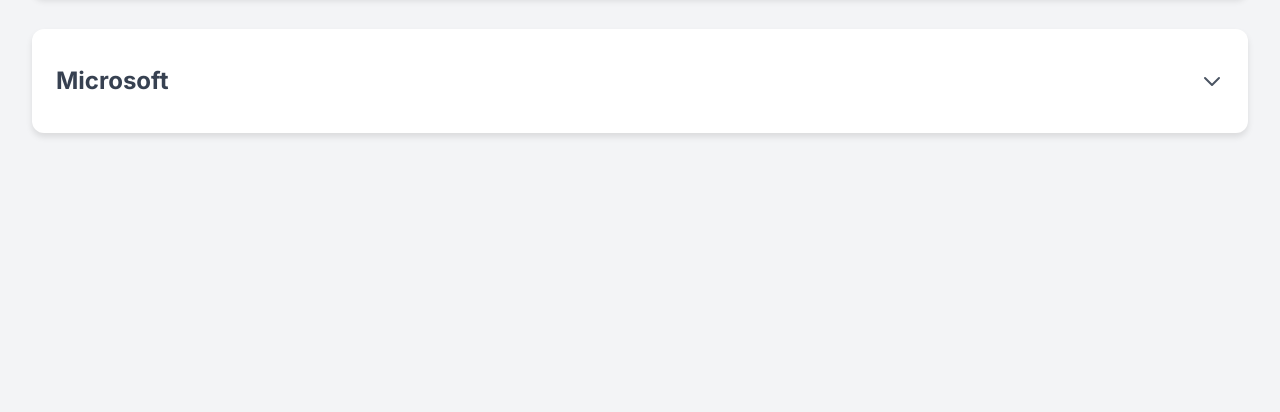
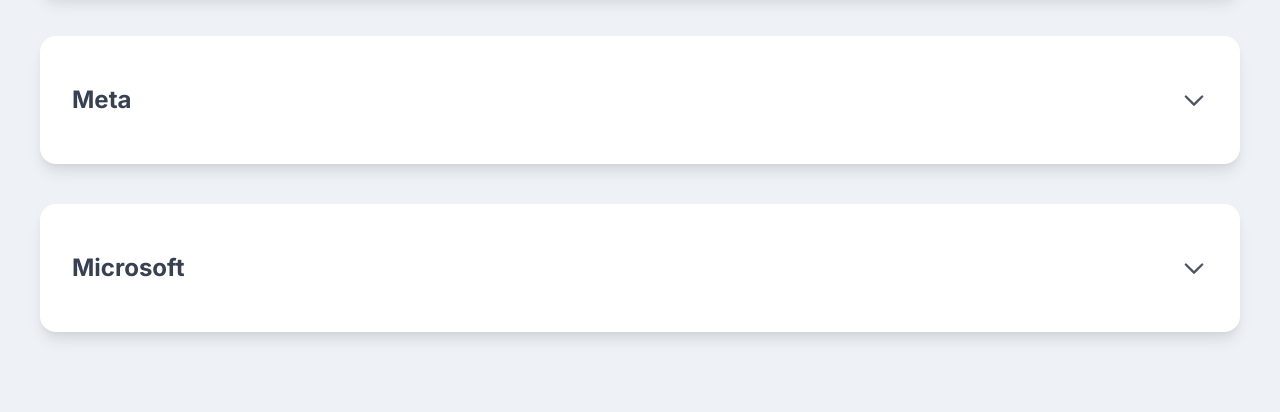
Before and after one commit to GuiGuMuMu/Data-Job-Seeking, a plain HTML site: page index.html in a window 1280 px wide. Shown: the part 699-1111 px from the top of the page. Before the commit the page ends 896 px from the top, so only its background shows below. Drawn offline with nearby package versions, Linux system fonts and the light colour scheme.

Commit message:
Update index.html

```diff
--- a/index.html
+++ b/index.html
@@ -10,111 +10,139 @@
     <style>
         body {
             font-family: 'Inter', sans-serif;
-            background-color: #f3f4f6;
+            background-color: #eef2f6; /* Softer background */
             color: #333;
         }
         .container {
             max-width: 1200px;
             margin: 0 auto;
-            padding: 2rem;
+            padding: 2.5rem; /* Increased padding */
         }
         .company-section {
             background-color: #ffffff;
-            border-radius: 0.75rem; /* rounded-xl */
-            box-shadow: 0 4px 6px rgba(0, 0, 0, 0.1); /* shadow-md */
-            margin-bottom: 2rem;
-            padding: 1.5rem;
+            border-radius: 1rem; /* More rounded */
+            box-shadow: 0 10px 15px -3px rgba(0, 0, 0, 0.1), 0 4px 6px -2px rgba(0, 0, 0, 0.05); /* Stronger shadow */
+            margin-bottom: 2.5rem; /* Increased margin */
+            padding: 2rem; /* Increased padding */
+            transition: transform 0.2s ease-in-out, box-shadow 0.2s ease-in-out;
+        }
+        .company-section:hover {
+            transform: translateY(-5px);
+            box-shadow: 0 20px 25px -5px rgba(0, 0, 0, 0.1), 0 10px 10px -5px rgba(0, 0, 0, 0.04);
         }
         .job-family-card {
-            background-color: #f9fafb;
-            border-radius: 0.5rem; /* rounded-lg */
-            border: 1px solid #e5e7eb; /* border border-gray-200 */
-            padding: 1.25rem;
-            margin-bottom: 1rem;
+            background-color: #f0f8ff; /* Lighter blue tint */
+            border-radius: 0.75rem; /* More rounded */
+            border: 1px solid #d1e9ff; /* Softer border color */
+            padding: 1.5rem; /* Increased padding */
+            margin-bottom: 1.25rem; /* Increased margin */
+            box-shadow: 0 1px 3px rgba(0, 0, 0, 0.08); /* Subtle shadow for inner cards */
+            transition: all 0.2s ease-in-out;
         }
         .job-family-card:last-child {
             margin-bottom: 0;
+        }
+        .job-family-card:hover {
+            transform: translateY(-3px);
+            box-shadow: 0 5px 10px rgba(0, 0, 0, 0.1);
         }
         .accordion-header {
             cursor: pointer;
             display: flex;
             justify-content: space-between;
             align-items: center;
-            font-weight: 600;
-            font-size: 1.25rem; /* text-xl */
-            padding: 0.75rem 0;
-            color: #1a202c; /* Darker text for header */
+            font-weight: 700; /* Bolder header */
+            font-size: 1.5rem; /* Larger text */
+            padding: 1rem 0;
+            color: #2c5282; /* Darker blue for headers */
+            transition: color 0.2s ease-in-out;
+        }
+        .accordion-header:hover {
+            color: #007bff; /* Highlight on hover */
         }
         .accordion-content {
             max-height: 0;
             overflow: hidden;
-            transition: max-height 0.3s ease-out;
+            transition: max-height 0.5s ease-out; /* Slower transition for smoother open/close */
         }
         .accordion-content.active {
-            max-height: 2500px; /* Increased for more content */
-            transition: max-height 0.5s ease-in;
+            max-height: 2500px; /* Sufficient height */
+            transition: max-height 0.7s ease-in; /* Slower transition for smoother open/close */
         }
         .flow-step {
-            background-color: #e0f7fa; /* Lighter blue background for steps */
-            border-left: 4px solid #007bff; /* Blue left border */
+            background-color: #ffffff; /* White background for steps */
+            border-left: 4px solid #4299e1; /* A more vibrant blue */
             border-radius: 0.5rem;
-            padding: 1rem;
+            padding: 1.25rem; /* Slightly more padding */
             margin-bottom: 1rem;
             position: relative;
             box-shadow: 0 2px 4px rgba(0, 0, 0, 0.05);
             display: flex;
             align-items: flex-start;
+            transition: all 0.2s ease-in-out;
+        }
+        .flow-step:hover {
+            background-color: #f8faff; /* Very light blue on hover */
+            box-shadow: 0 4px 8px rgba(0, 0, 0, 0.1);
         }
         .flow-step:not(:last-child)::after {
             content: '';
             position: absolute;
-            left: 1.25rem; /* Align with border */
-            bottom: -1rem; /* Position below the current step */
+            left: 1.25rem;
+            bottom: -1rem;
             width: 2px;
-            height: 1rem; /* Length of the connector */
-            background-color: #007bff;
+            height: 1rem;
+            background-color: #4299e1; /* Matching vibrant blue */
         }
         .flow-step-number {
             display: inline-flex;
             align-items: center;
             justify-content: center;
-            width: 2rem;
-            height: 2rem;
-            background-color: #007bff;
+            width: 2.25rem; /* Slightly larger number circle */
+            height: 2.25rem;
+            background-color: #4299e1; /* Vibrant blue */
             color: white;
-            border-radius: 9999px; /* Full rounded */
+            border-radius: 9999px;
             font-weight: bold;
-            margin-right: 0.75rem;
+            margin-right: 1rem; /* More space */
             flex-shrink: 0;
-            box-shadow: 0 2px 4px rgba(0, 0, 0, 0.1);
+            box-shadow: 0 2px 4px rgba(0, 0, 0, 0.15);
         }
         .step-text {
             flex-grow: 1;
         }
         .knowledge-points {
-            margin-top: 0.5rem;
-            padding-left: 0.75rem;
-            border-left: 2px dashed #a0aec0; /* Dashed gray border for knowledge points */
-            font-size: 0.9rem;
+            margin-top: 0.75rem; /* More space */
+            padding-left: 1rem; /* More indent */
+            border-left: 2px dashed #90cdf4; /* Lighter, softer dashed line */
+            font-size: 0.95rem; /* Slightly larger font */
             color: #4a5568;
+            line-height: 1.5; /* Better readability */
         }
         .round-title {
             display: flex;
             align-items: center;
-            font-weight: 500; /* Medium font weight */
-            font-size: 1.125rem; /* text-lg */
-            color: #2d3748; /* Darker text for round titles */
+            font-weight: 600; /* Bolder */
+            font-size: 1.25rem; /* Larger */
+            color: #2d3748;
         }
         .round-title svg {
-            margin-right: 0.5rem;
-            color: #007bff; /* Icon color */
+            margin-right: 0.6rem; /* More space */
+            color: #4299e1; /* Matching vibrant blue */
+            width: 22px; /* Slightly larger icons */
+            height: 22px;
+        }
+        .text-description {
+            font-size: 1rem;
+            color: #5a677a;
+            line-height: 1.6;
         }
     </style>
 </head>
 <body class="antialiased">
     <div class="container">
-        <h1 class="text-4xl font-extrabold text-center text-gray-800 mb-8">Data Job Interview Flowchart Summary</h1>
-        <p class="text-center text-gray-600 mb-8">
+        <h1 class="text-5xl font-extrabold text-center text-gray-800 mb-10 leading-tight">Data Job Interview Flowchart Summary</h1>
+        <p class="text-center text-description mb-10">
             This flowchart summarizes typical interview rounds and required skills for various data roles across top tech companies.
             Please note that the exact number and order of rounds, as well as specific content, can vary significantly by team, level, and individual interviewer.
         </p>
@@ -123,11 +151,11 @@
         <div class="company-section">
             <div class="accordion-header" onclick="toggleAccordion('amazon-content')">
                 <h2 class="text-2xl font-bold text-gray-700">Amazon</h2>
-                <svg class="w-6 h-6 text-gray-600 transform transition-transform duration-300" id="amazon-arrow" fill="none" stroke="currentColor" viewBox="0 0 24 24" xmlns="http://www.w3.org/2000/svg"><path stroke-linecap="round" stroke-linejoin="round" stroke-width="2" d="M19 9l-7 7-7-7"></path></svg>
+                <svg class="w-7 h-7 text-gray-600 transform transition-transform duration-300" id="amazon-arrow" fill="none" stroke="currentColor" viewBox="0 0 24 24" xmlns="http://www.w3.org/2000/svg"><path stroke-linecap="round" stroke-linejoin="round" stroke-width="2" d="M19 9l-7 7-7-7"></path></svg>
             </div>
             <div class="accordion-content" id="amazon-content">
                 <!-- Data Scientist (DS) -->
-                <div class="job-family-card mt-4">
+                <div class="job-family-card mt-6">
                     <h3 class="text-xl font-semibold text-gray-800 mb-4">Data Scientist (DS) Interview Flow</h3>
                     <div class="flow-step">
                         <span class="flow-step-number">1</span>
@@ -190,7 +218,7 @@
                             </div>
                         </div>
                     </div>
-                    <p class="text-gray-600 mt-3 mb-2">**Interview Characteristics:** SQL is paramount and often determines technical round success; LPs are crucial throughout the interview, requiring thorough preparation of multiple stories; some roles may require system design.</p>
+                    <p class="text-description mt-4 mb-2">**Interview Characteristics:** SQL is paramount and often determines technical round success; LPs are crucial throughout the interview, requiring thorough preparation of multiple stories; some roles may require system design.</p>
                 </div>
 
                 <!-- Business Intelligence Engineer (BIE) -->
@@ -248,7 +276,7 @@
                         <span class="flow-step-number">5</span>
                         <div class="step-text">
                             <p class="round-title">
-                                <svg xmlns="http://www.w3.org/2000/svg" width="20" height="20" viewBox="0 0 24 24" fill="none" stroke="currentColor" stroke-width="2" stroke-linecap="round" stroke-linejoin="round" class="inline-block mr-2"><ellipse cx="12" cy="5" rx="9" ry="3"></ellipse><path d="M21 12c0 1.66-4 3-9 3s-9-1.34-9-3"></path><path d="M3 5v14c0 1.66 4 3 9 3s9-1.34 9-3V5"></path></svg>
+                                <svg xmlns="http://www.w3.org/2000/svg" width="20" height="20" viewBox="0 0 24 24" fill="none" stroke="currentColor" stroke-width="2" stroke-linecap="round" stroke-linejoin="round" class="inline-block mr-2"><ellipse cx="12" cy="5" rx="9" ry="3"></ellipse><path d="M21 12c0 1.66-4 3-9 3s-9-1.34-9-3"></path><path d="M3 5v14c0 1.66 4 3 9 3s9-1.34-9-3V5"></path></svg>
                                 Round 5: ETL/Database
                             </p>
                             <div class="knowledge-points">
@@ -256,7 +284,7 @@
                             </div>
                         </div>
                     </div>
-                    <p class="text-gray-600 mt-3 mb-2">**Interview Characteristics:** SQL is highly difficult and requires performance optimization; strong emphasis on data modeling and visualization skills; LP preparation is key.</p>
+                    <p class="text-description mt-4 mb-2">**Interview Characteristics:** SQL is highly difficult and requires performance optimization; strong emphasis on data modeling and visualization skills; LP preparation is key.</p>
                 </div>
 
                 <!-- Data Engineer (DE) -->
@@ -310,7 +338,7 @@
                             </div>
                         </div>
                     </div>
-                    <p class="text-gray-600 mt-3 mb-2">**Interview Characteristics:** SQL and Python coding are core; system design ability is highly important.</p>
+                    <p class="text-description mt-4 mb-2">**Interview Characteristics:** SQL and Python coding are core; system design ability is highly important.</p>
                 </div>
             </div>
         </div>
@@ -319,11 +347,11 @@
         <div class="company-section">
             <div class="accordion-header" onclick="toggleAccordion('apple-content')">
                 <h2 class="text-2xl font-bold text-gray-700">Apple</h2>
-                <svg class="w-6 h-6 text-gray-600 transform transition-transform duration-300" id="apple-arrow" fill="none" stroke="currentColor" viewBox="0 0 24 24" xmlns="http://www.w3.org/2000/svg"><path stroke-linecap="round" stroke-linejoin="round" stroke-width="2" d="M19 9l-7 7-7-7"></path></svg>
+                <svg class="w-7 h-7 text-gray-600 transform transition-transform duration-300" id="apple-arrow" fill="none" stroke="currentColor" viewBox="0 0 24 24" xmlns="http://www.w3.org/2000/svg"><path stroke-linecap="round" stroke-linejoin="round" stroke-width="2" d="M19 9l-7 7-7-7"></path></svg>
             </div>
             <div class="accordion-content" id="apple-content">
                 <!-- Data Scientist (DS) -->
-                <div class="job-family-card mt-4">
+                <div class="job-family-card mt-6">
                     <h3 class="text-xl font-semibold text-gray-800 mb-4">Data Scientist (DS) Interview Flow</h3>
                     <div class="flow-step">
                         <span class="flow-step-number">1</span>
@@ -385,7 +413,7 @@
                             </div>
                         </div>
                     </div>
-                    <p class="text-gray-600 mt-3 mb-2">**Interview Characteristics:** Multiple interview rounds (up to 7); recruitment process can be lengthy, with delayed HR feedback; MLDS roles delve deeply into machine learning and LLM knowledge.</p>
+                    <p class="text-description mt-4 mb-2">**Interview Characteristics:** Multiple interview rounds (up to 7); recruitment process can be lengthy, with delayed HR feedback; MLDS roles delve deeply into machine learning and LLM knowledge.</p>
                 </div>
 
                 <!-- Data Analyst (DA) -->
@@ -439,7 +467,7 @@
                             </div>
                         </div>
                     </div>
-                    <p class="text-gray-600 mt-3 mb-2">**Interview Characteristics:** More focused on data analysis and business understanding.</p>
+                    <p class="text-description mt-4 mb-2">**Interview Characteristics:** More focused on data analysis and business understanding.</p>
                 </div>
             </div>
         </div>
@@ -448,11 +476,11 @@
         <div class="company-section">
             <div class="accordion-header" onclick="toggleAccordion('google-content')">
                 <h2 class="text-2xl font-bold text-gray-700">Google</h2>
-                <svg class="w-6 h-6 text-gray-600 transform transition-transform duration-300" id="google-arrow" fill="none" stroke="currentColor" viewBox="0 0 24 24" xmlns="http://www.w3.org/2000/svg"><path stroke-linecap="round" stroke-linejoin="round" stroke-width="2" d="M19 9l-7 7-7-7"></path></svg>
+                <svg class="w-7 h-7 text-gray-600 transform transition-transform duration-300" id="google-arrow" fill="none" stroke="currentColor" viewBox="0 0 24 24" xmlns="http://www.w3.org/2000/svg"><path stroke-linecap="round" stroke-linejoin="round" stroke-width="2" d="M19 9l-7 7-7-7"></path></svg>
             </div>
             <div class="accordion-content" id="google-content">
                 <!-- Data Scientist (DS) -->
-                <div class="job-family-card mt-4">
+                <div class="job-family-card mt-6">
                     <h3 class="text-xl font-semibold text-gray-800 mb-4">Data Scientist (DS) Interview Flow</h3>
                     <div class="flow-step">
                         <span class="flow-step-number">1</span>
@@ -526,7 +554,7 @@
                             </div>
                         </div>
                     </div>
-                    <p class="text-gray-600 mt-3 mb-2">**Interview Characteristics:** Comprehensive interview content covering SQL, Python, ML/Stats, Case Study, and BQ; Case Study leans towards product, requiring deep understanding of business logic; high requirements for statistical fundamentals, sometimes requiring manual derivation of formulas.</p>
+                    <p class="text-description mt-4 mb-2">**Interview Characteristics:** Comprehensive interview content covering SQL, Python, ML/Stats, Case Study, and BQ; Case Study leans towards product, requiring deep understanding of business logic; high requirements for statistical fundamentals, sometimes requiring manual derivation of formulas.</p>
                 </div>
 
                 <!-- Product Data Scientist (PDS) -->
@@ -604,7 +632,7 @@
                             </div>
                         </div>
                     </div>
-                    <p class="text-gray-600 mt-3 mb-2">**Interview Characteristics:** Comprehensive interview content covering SQL, Python, ML/Stats, Case Study, and BQ; Case Study leans towards product, requiring deep understanding of business logic; high requirements for statistical fundamentals, sometimes requiring manual derivation of formulas.</p>
+                    <p class="text-description mt-4 mb-2">**Interview Characteristics:** Comprehensive interview content covering SQL, Python, ML/Stats, Case Study, and BQ; Case Study leans towards product, requiring deep understanding of business logic; high requirements for statistical fundamentals, sometimes requiring manual derivation of formulas.</p>
                 </div>
 
                 <!-- Data Scientist Research (DSR) -->
@@ -646,7 +674,7 @@
                             </div>
                         </div>
                     </div>
-                    <p class="text-gray-600 mt-3 mb-2">**Interview Characteristics:** Highly theoretical and research-focused; emphasizes deep understanding of ML algorithms and ability to conduct independent research.</p>
+                    <p class="text-description mt-4 mb-2">**Interview Characteristics:** Highly theoretical and research-focused; emphasizes deep understanding of ML algorithms and ability to conduct independent research.</p>
                 </div>
             </div>
         </div>
@@ -655,11 +683,11 @@
         <div class="company-section">
             <div class="accordion-header" onclick="toggleAccordion('meta-content')">
                 <h2 class="text-2xl font-bold text-gray-700">Meta</h2>
-                <svg class="w-6 h-6 text-gray-600 transform transition-transform duration-300" id="meta-arrow" fill="none" stroke="currentColor" viewBox="0 0 24 24" xmlns="http://www.w3.org/2000/svg"><path stroke-linecap="round" stroke-linejoin="round" stroke-width="2" d="M19 9l-7 7-7-7"></path></svg>
+                <svg class="w-7 h-7 text-gray-600 transform transition-transform duration-300" id="meta-arrow" fill="none" stroke="currentColor" viewBox="0 0 24 24" xmlns="http://www.w3.org/2000/svg"><path stroke-linecap="round" stroke-linejoin="round" stroke-width="2" d="M19 9l-7 7-7-7"></path></svg>
             </div>
             <div class="accordion-content" id="meta-content">
                 <!-- Data Scientist (DS) / Data Science Analyst (DSA) -->
-                <div class="job-family-card mt-4">
+                <div class="job-family-card mt-6">
                     <h3 class="text-xl font-semibold text-gray-800 mb-4">Data Scientist (DS) / Data Science Analyst (DSA) Interview Flow</h3>
                     <div class="flow-step">
                         <span class="flow-step-number">1</span>
@@ -669,7 +697,7 @@
                                 Round 1: SQL
                             </p>
                             <div class="knowledge-points">
-                                <p>Skills: High-frequency questions (`content_views`, `violating_content` table queries, consecutive monthly purchasing users, ad revenue YoY growth rate, Oculus-related questions).</p>
+                                <p>Skills: High-frequency questions (content_views, violating_content table queries, consecutive monthly purchasing users, ad revenue YoY growth rate, Oculus-related questions).</p>
                             </div>
                         </div>
                     </div>
@@ -721,7 +749,7 @@
                             </div>
                         </div>
                     </div>
-                    <p class="text-gray-600 mt-3 mb-2">**Interview Characteristics:** Structured interview process; SQL and Product Sense are high-frequency and in-depth topics; strong emphasis on A/B Testing design and analysis; BQ heavily focuses on collaboration and communication; interviewers are professional and efficient, but can sometimes be intensive and pushy.</p>
+                    <p class="text-description mt-4 mb-2">**Interview Characteristics:** Structured interview process; SQL and Product Sense are high-frequency and in-depth topics; strong emphasis on A/B Testing design and analysis; BQ heavily focuses on collaboration and communication; interviewers are professional and efficient, but can sometimes be intensive and pushy.</p>
                 </div>
 
                 <!-- Data Engineer (DE) -->
@@ -767,7 +795,7 @@
                         <span class="flow-step-number">4</span>
                         <div class="step-text">
                             <p class="round-title">
-                                <svg xmlns="http://www.w3.org/2000/svg" width="20" height="20" viewBox="0 0 24 24" fill="none" stroke="currentColor" stroke-width="2" stroke-linecap="round" stroke-linejoin="round" class="inline-block mr-2"><ellipse cx="12" cy="5" rx="9" ry="3"></ellipse><path d="M21 12c0 1.66-4 3-9 3s-9-1.34-9-3"></path><path d="M3 5v14c0 1.66 4 3 9 3s9-1.34 9-3V5"></path></svg>
+                                <svg xmlns="http://www.w3.org/2000/svg" width="20" height="20" viewBox="0 0 24 24" fill="none" stroke="currentColor" stroke-width="2" stroke-linecap="round" stroke-linejoin="round" class="inline-block mr-2"><ellipse cx="12" cy="5" rx="9" ry="3"></ellipse><path d="M21 12c0 1.66-4 3-9 3s-9-1.34-9-3"></path><path d="M3 5v14c0 1.66 4 3 9 3s9-1.34-9-3V5"></path></svg>
                                 Round 4: Data Modeling
                             </p>
                             <div class="knowledge-points">
@@ -775,7 +803,7 @@
                             </div>
                         </div>
                     </div>
-                    <p class="text-gray-600 mt-3 mb-2">**Interview Characteristics:** SQL and Python coding are core, questions are often in set formats; Product Sense and Data Modeling are also covered.</p>
+                    <p class="text-description mt-4 mb-2">**Interview Characteristics:** SQL and Python coding are core, questions are often in set formats; Product Sense and Data Modeling are also covered.</p>
                 </div>
             </div>
         </div>
@@ -784,11 +812,11 @@
         <div class="company-section">
             <div class="accordion-header" onclick="toggleAccordion('microsoft-content')">
                 <h2 class="text-2xl font-bold text-gray-700">Microsoft</h2>
-                <svg class="w-6 h-6 text-gray-600 transform transition-transform duration-300" id="microsoft-arrow" fill="none" stroke="currentColor" viewBox="0 0 24 24" xmlns="http://www.w3.org/2000/svg"><path stroke-linecap="round" stroke-linejoin="round" stroke-width="2" d="M19 9l-7 7-7-7"></path></svg>
+                <svg class="w-7 h-7 text-gray-600 transform transition-transform duration-300" id="microsoft-arrow" fill="none" stroke="currentColor" viewBox="0 0 24 24" xmlns="http://www.w3.org/2000/svg"><path stroke-linecap="round" stroke-linejoin="round" stroke-width="2" d="M19 9l-7 7-7-7"></path></svg>
             </div>
             <div class="accordion-content" id="microsoft-content">
                 <!-- Data Scientist (DS) -->
-                <div class="job-family-card mt-4">
+                <div class="job-family-card mt-6">
                     <h3 class="text-xl font-semibold text-gray-800 mb-4">Data Scientist (DS) Interview Flow</h3>
                     <div class="flow-step">
                         <span class="flow-step-number">1</span>
@@ -838,7 +866,7 @@
                             </div>
                         </div>
                     </div>
-                    <p class="text-gray-600 mt-3 mb-2">**Interview Characteristics:** Fewer coding questions, but tests conceptual understanding and optimization; broad coverage of ML/Stats; BQ is also important, delving deep into your stories.</p>
+                    <p class="text-description mt-4 mb-2">**Interview Characteristics:** Fewer coding questions, but tests conceptual understanding and optimization; broad coverage of ML/Stats; BQ is also important, delving deep into your stories.</p>
                 </div>
 
                 <!-- Data Engineer (DE) -->
@@ -872,7 +900,7 @@
                         <span class="flow-step-number">3</span>
                         <div class="step-text">
                             <p class="round-title">
-                                <svg xmlns="http://www.w3.org/2000/svg" width="20" height="20" viewBox="0 0 24 24" fill="none" stroke="currentColor" stroke-width="2" stroke-linecap="round" stroke-linejoin="round" class="inline-block mr-2"><ellipse cx="12" cy="5" rx="9" ry="3"></ellipse><path d="M21 12c0 1.66-4 3-9 3s-9-1.34-9-3"></path><path d="M3 5v14c0 1.66 4 3 9 3s9-1.34 9-3V5"></path></svg>
+                                <svg xmlns="http://www.w3.org/2000/svg" width="20" height="20" viewBox="0 0 24 24" fill="none" stroke="currentColor" stroke-width="2" stroke-linecap="round" stroke-linejoin="round" class="inline-block mr-2"><ellipse cx="12" cy="5" rx="9" ry="3"></ellipse><path d="M21 12c0 1.66-4 3-9 3s-9-1.34-9-3"></path><path d="M3 5v14c0 1.66 4 3 9 3s9-1.34-9-3V5"></path></svg>
                                 Round 3: Data Design
                             </p>
                             <div class="knowledge-points">
@@ -904,7 +932,7 @@
                             </div>
                         </div>
                     </div>
-                    <p class="text-gray-600 mt-3 mb-2">**Interview Characteristics:** SQL and Python coding are primary components; data design ability is key.</p>
+                    <p class="text-description mt-4 mb-2">**Interview Characteristics:** SQL and Python coding are primary components; data design ability is key.</p>
                 </div>
             </div>
         </div>
```
